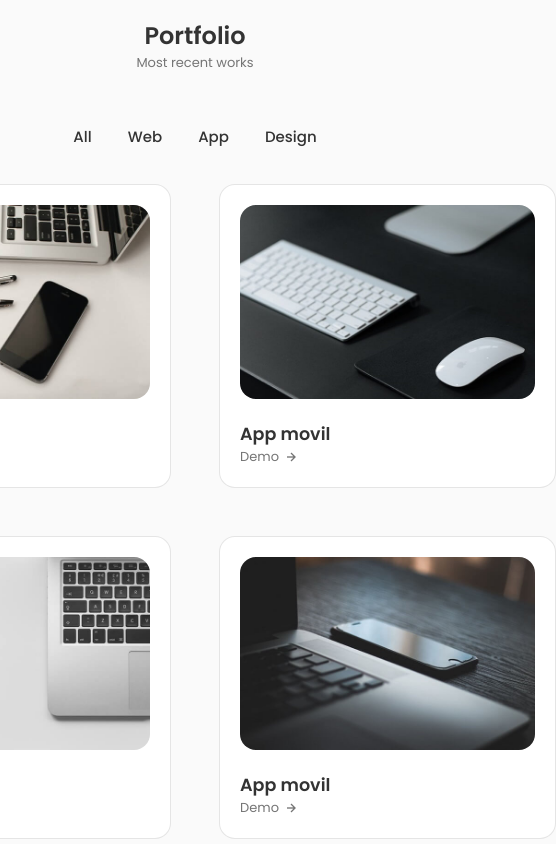
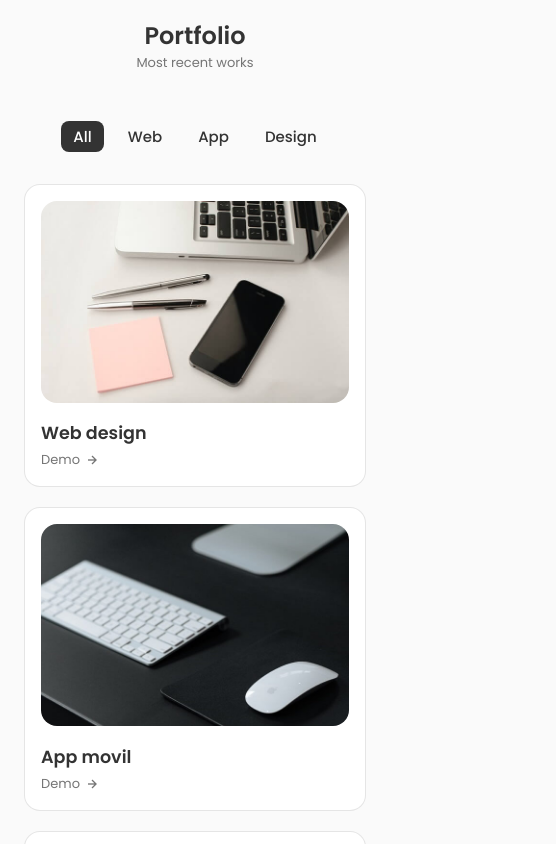
Before and after one commit to DaninduDilmina99/danie_portfolio, a React (Create React App) app: page / in a window 390 px wide. Shown: the part 3440-4284 px from the top of the page, 556 px wide, since content can reach past the window. Built offline with nearby package versions, Linux system fonts and the light colour scheme.

Commit message:
almost done without testimonials

```diff
--- a/src/App.js
+++ b/src/App.js
@@ -6,7 +6,7 @@
 import Skills from './components/skills/Skills';
 import Services from './components/services/Services';
 import Qualification from './components/qualification/Qualification';
-// import Testimonials from './components/testimonials/Testimonials';
+import Testimonials from './components/testimonials/Testimonials';
 import Contact from './components/contact/Contact';
 import Footer from './components/footer/Footer';
 import Scrollup from './components/scrollup/Scrollup';
@@ -27,7 +27,7 @@
         <Services />
         <Qualification/>
         <Work/>
-        {/* <Testimonials/> */}
+        <Testimonials/>
         <Contact/>
       </main>
         <Footer/>
--- a/src/components/testimonials/Testimonials.jsx
+++ b/src/components/testimonials/Testimonials.jsx
@@ -56,3 +56,7 @@
 }
 
 export default Testimonials
+
+
+
+//having some issues. bt almost good
--- a/src/components/work/Data.jsx
+++ b/src/components/work/Data.jsx
@@ -44,7 +44,7 @@
         name: "all",
     },
     {
-        name: "web",
+        name: "Web",
     },
     {
         name: "app",
--- a/src/components/work/work.css
+++ b/src/components/work/work.css
@@ -56,3 +56,60 @@
 .work__button:hover .work__button-icon{
     transform: translateX(0.25rem);
 }
+
+
+/* Active Work */
+
+.active-work{
+    background-color: var(--title-color);
+    color: var(--container-color);
+}
+
+
+/*=============== BREAKPOINTS ===============*/
+/* For large devices */
+@media screen and (max-width: 992px) {
+    .work__container{
+        gap: 1.25rem;
+    }
+
+    .work__card{
+        padding: 1rem;
+    }
+
+    .work__img{
+        margin-bottom: 0.7rem;
+    }
+
+    .work__title{
+        margin-bottom: 0.25rem;
+    }
+  }
+
+  /* For medium devices */
+  @media screen and (max-width: 768px) {
+    .work__container{
+        grid-template-columns: max-content;
+    }
+  }
+
+  @media screen and (max-width: 576px) {
+    .work__container{
+        grid-template-columns: 1fr;
+    }
+
+    .work__img{
+        width: 100%;;
+    }
+  }
+
+  /* For small devices */
+  @media screen and (max-width: 350px) {
+    .work__item{
+        font-size: var(--small-font-size);
+    }
+
+    .work__filters{
+        column-gap: 0.25rem;
+    }
+  }
```
